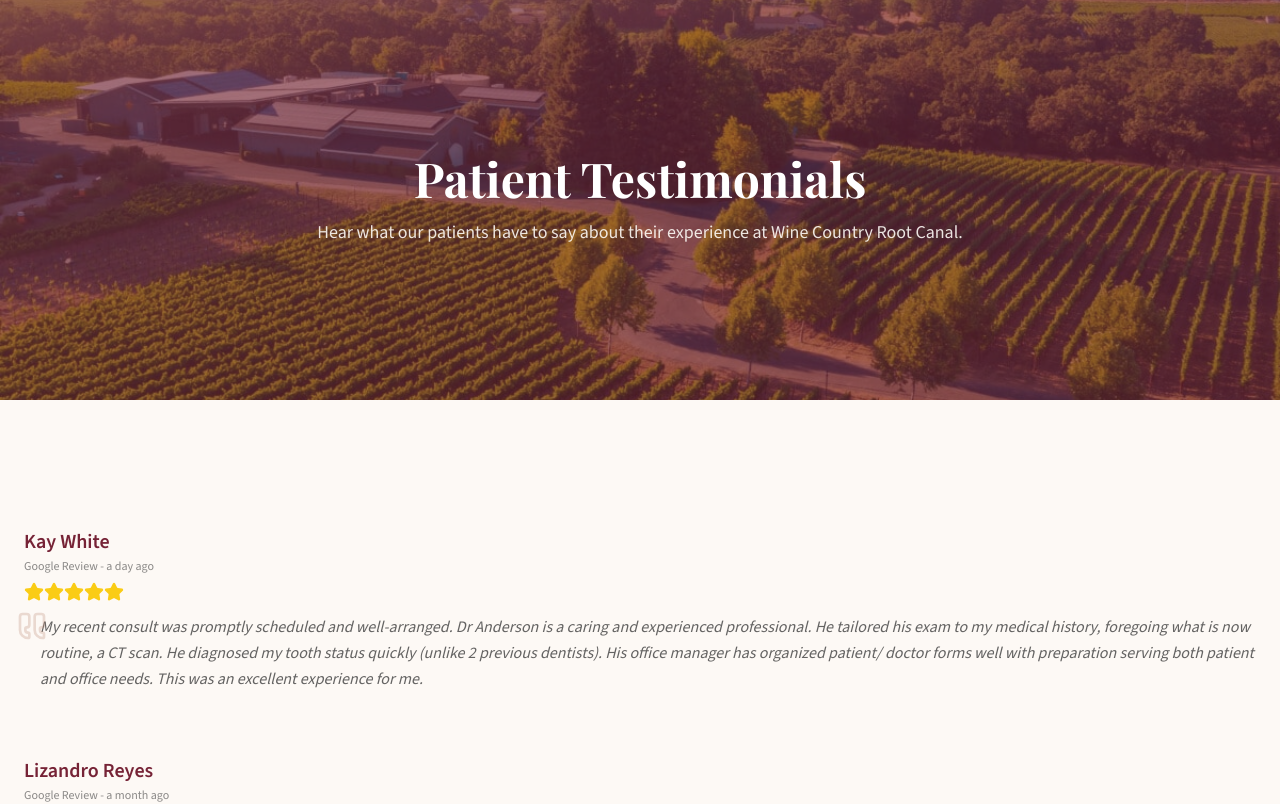
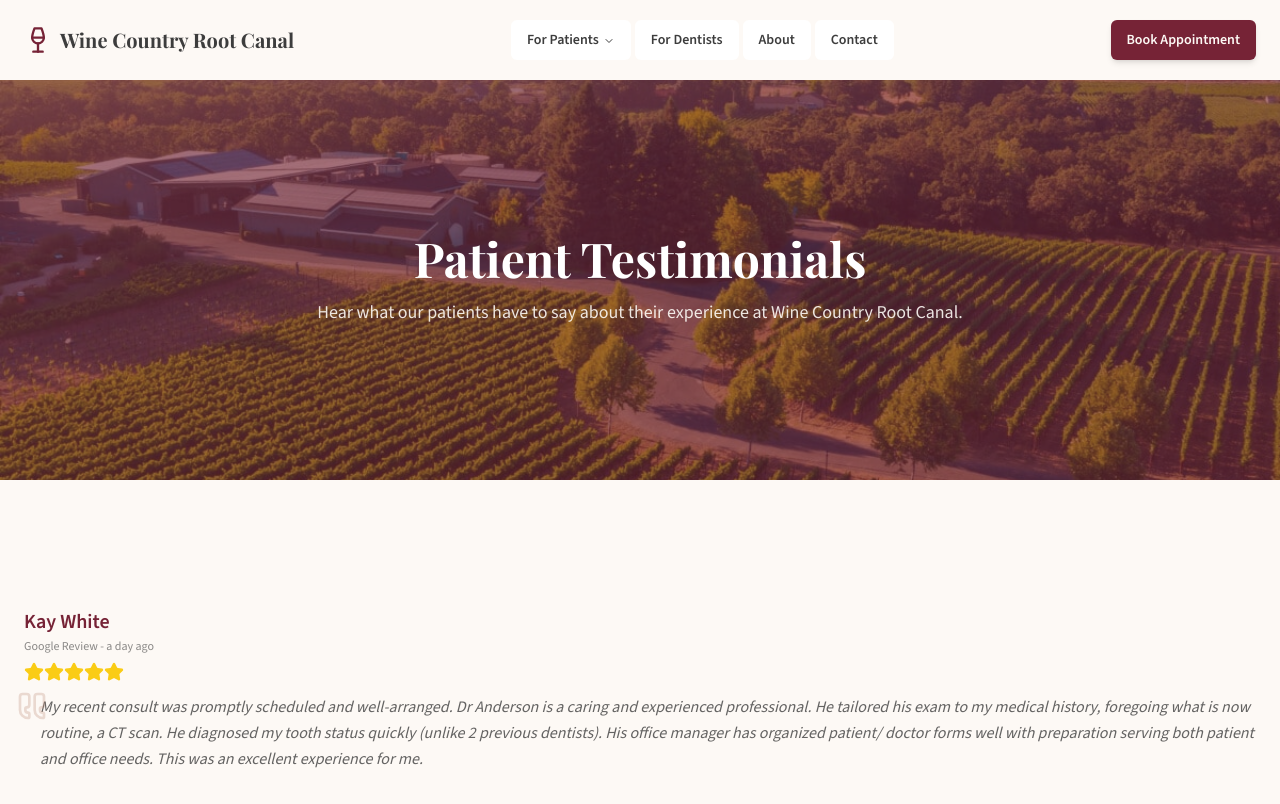
Before and after one commit to design-prism/wine-country-root-canal, a Next.js app: page /testimonials in a window 1280 px wide. Shown: the top 804 px of the page. Built offline with nearby package versions, Linux system fonts and the light colour scheme.

Commit message:
testimonials page styling bug fix

```diff
--- a/app/testimonials/page.tsx
+++ b/app/testimonials/page.tsx
@@ -1,3 +1,5 @@
+import Navbar from "@/components/navbar"
+import Footer from "@/components/footer"
 import { PageShell } from "@/components/page-shell"
 import { Star, QuoteIcon } from "lucide-react"
 
@@ -306,6 +308,8 @@ const realTestimonials: Testimonial[] = [
 
 export default function TestimonialsPage() {
   return (
+    <>
+      <Navbar />
       <PageShell
         title="Patient Testimonials"
         description="Hear what our patients have to say about their experience at Wine Country Root Canal."
@@ -340,5 +344,7 @@ export default function TestimonialsPage() {
           </div>
         </div>
       </PageShell>
+      <Footer />
+    </>
   )
 }
```
Lines whose indentation alone changed are shown as unchanged.
